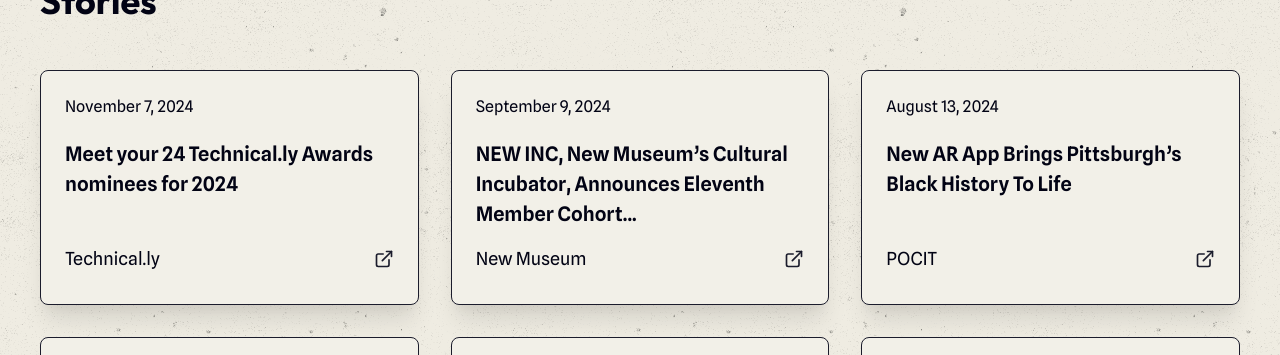
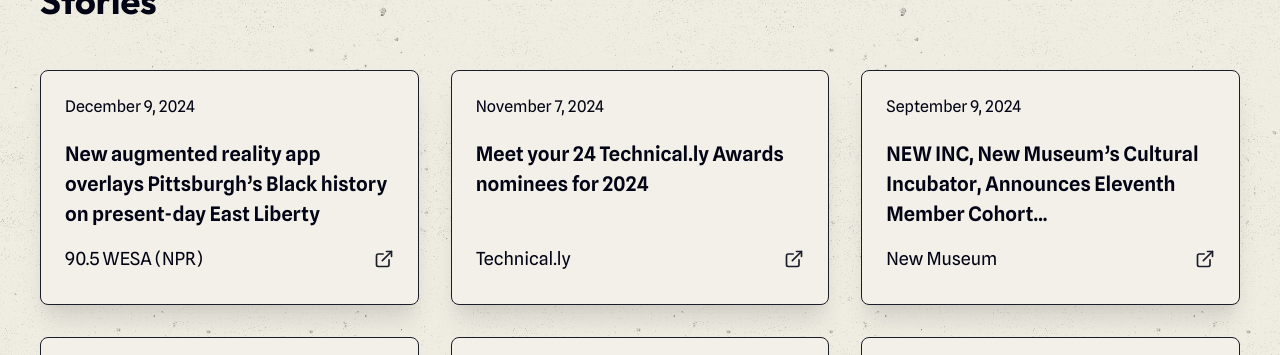
Before and after one commit to lookingglasspgh/lg-site-v1, a Next.js app: page /press in a window 1280 px wide. Shown: the part 202-557 px from the top of the page. Built offline with nearby package versions, Linux system fonts and the light colour scheme.

Commit message:
chore: content update

```diff
--- a/src/content/press.js
+++ b/src/content/press.js
@@ -9,6 +9,12 @@
     HEADING: 'Stories',
     LINK_ALT: 'Link to',
     articles: [
+      {
+        title: 'New augmented reality app overlays Pittsburgh’s Black history on present-day East Liberty',
+        publication: '90.5 WESA (NPR)',
+        date: 'December 9, 2024',
+        url: 'https://www.wesa.fm/arts-culture/2024-12-09/black-history-augmented-reality-app',
+      },
       {
         title: 'Meet your 24 Technical.ly Awards nominees for 2024',
         publication: 'Technical.ly',
```
